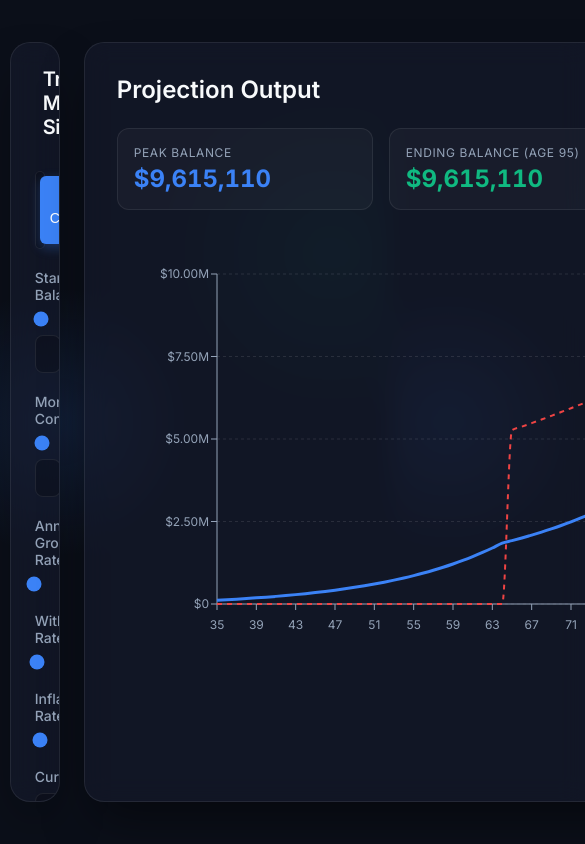
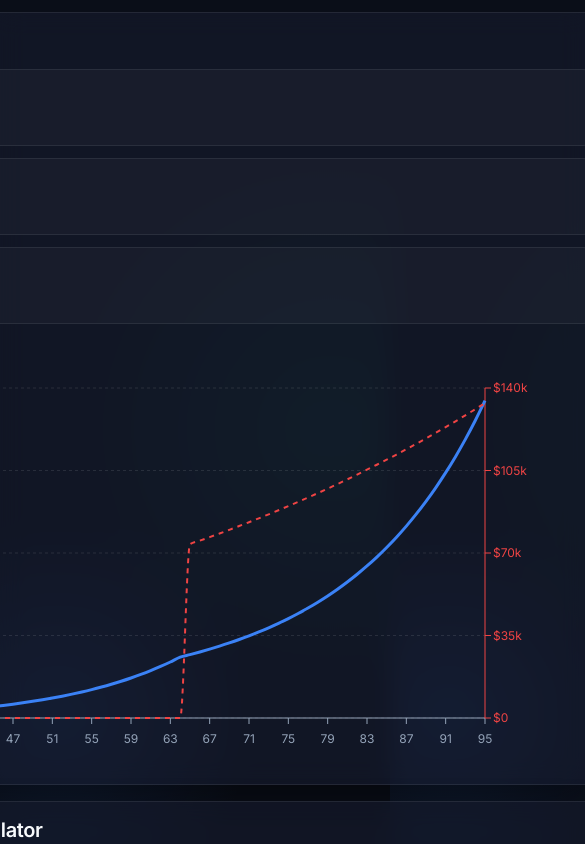
Before and after one commit to alefyi/trailora-math-simulator, a React (Vite) app: page / in a window 390 px wide. Shown: the top 844 px of the page, 585 px wide, since content can reach past the window. Built offline with nearby package versions, Linux system fonts and the light colour scheme.

Commit message:
Optimize for mobile screens

```diff
--- a/src/index.css
+++ b/src/index.css
@@ -223,3 +223,44 @@
 ::-webkit-scrollbar-thumb:hover {
   background: rgba(255, 255, 255, 0.2);
 }
+
+/* Mobile Optimization */
+@media (max-width: 768px) {
+  body {
+    align-items: flex-start;
+    padding: 12px;
+  }
+
+  .app-container {
+    flex-direction: column;
+    width: 100%;
+    height: auto;
+    gap: 16px;
+  }
+
+  .sidebar {
+    width: 100%;
+    order: 2;
+    padding: 16px;
+  }
+
+  .main-stage {
+    width: 100%;
+    order: 1;
+    padding: 16px;
+  }
+
+  .stats-grid {
+    grid-template-columns: 1fr;
+    gap: 12px;
+  }
+
+  .stat-value {
+    font-size: 1.25rem;
+  }
+
+  h2 {
+    font-size: 1.25rem;
+    margin-bottom: 16px;
+  }
+}
```
